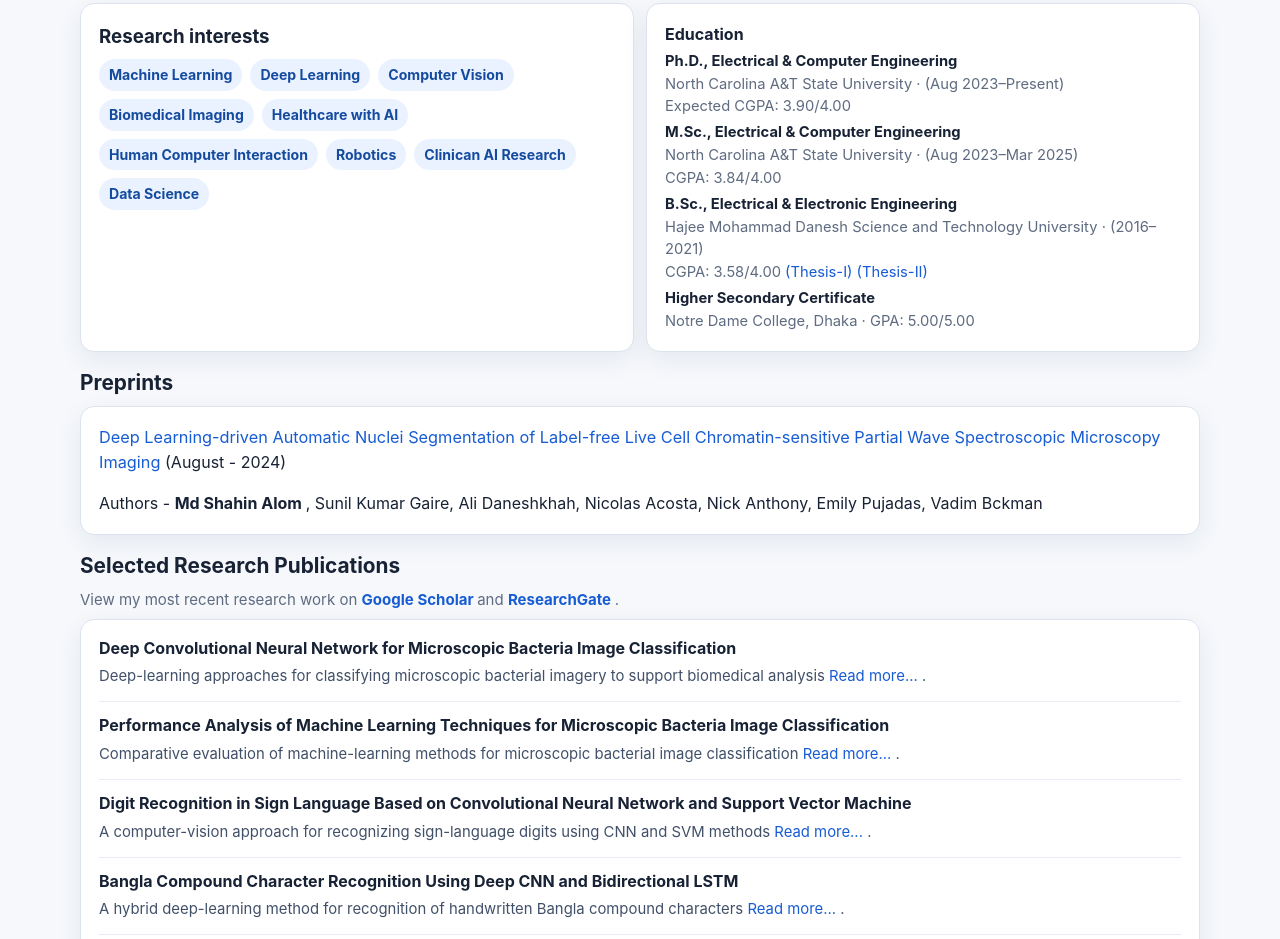
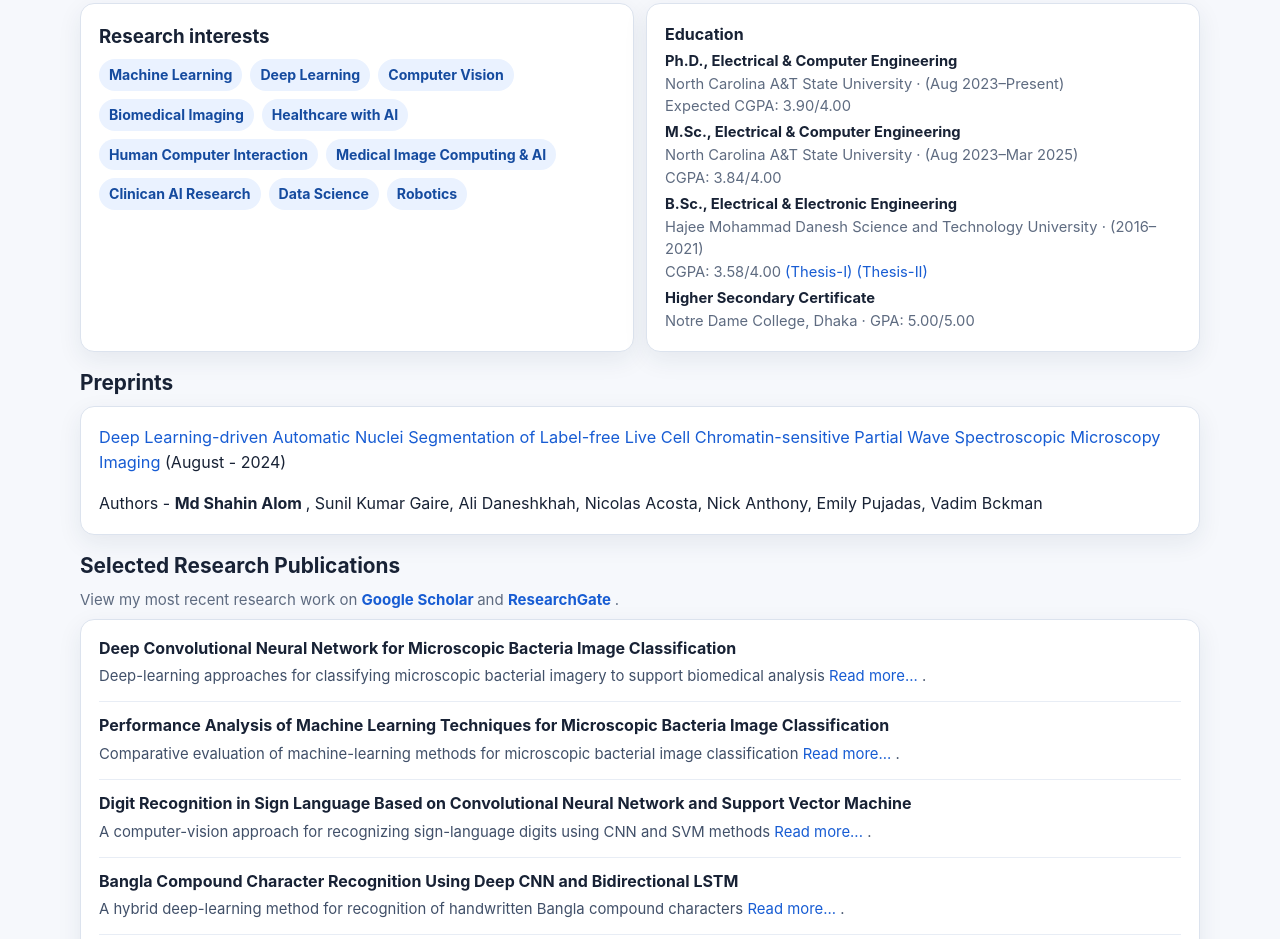
Before and after one commit to ashahin200/ashahin200.github.io, a plain HTML site: page index.html in a window 1280 px wide. Shown: the part 2503-3442 px from the top of the page. Drawn offline with Linux system fonts and the light colour scheme.

Commit message:
Update index.html

```diff
--- a/index.html
+++ b/index.html
@@ -1150,13 +1150,16 @@
                 Human Computer Interaction
               </li>
               <li>
-                Robotics
+                Medical Image Computing & AI
               </li>
               <li>
                 Clinican AI Research
               </li>
               <li>
                 Data Science
+              </li>
+              <li>
+                Robotics
               </li>
             </ul>
           </article>
```
